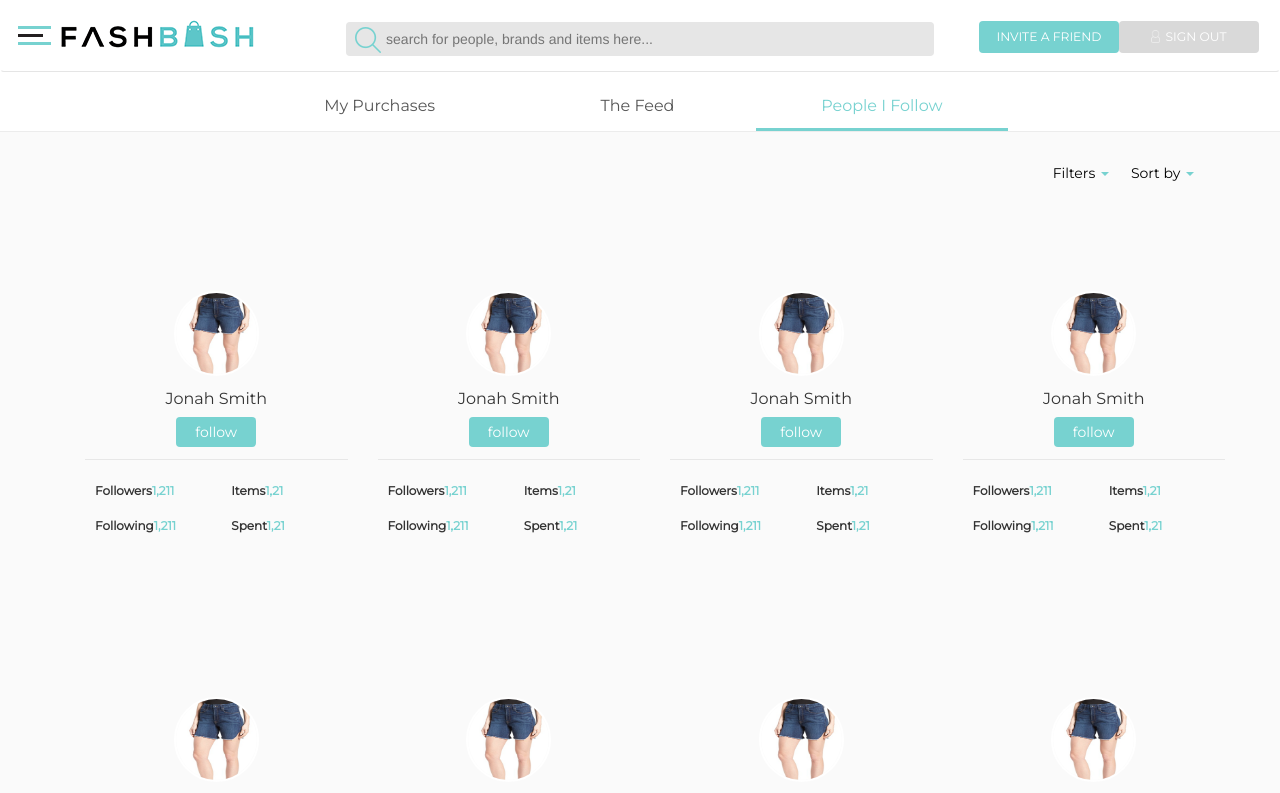
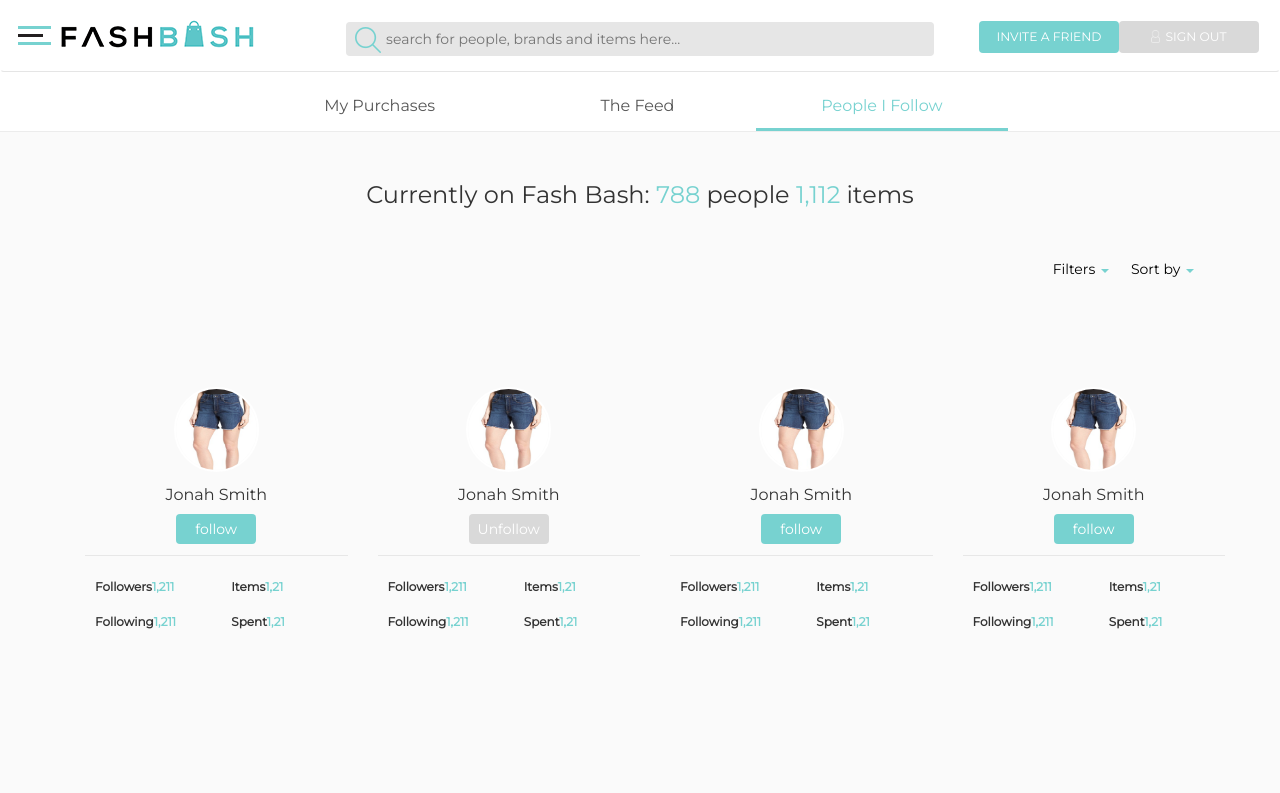
Before and after one commit to KhubaibGhouri/fashbash, an Angular app: page /follow in a window 1280 px wide. Shown: the top 793 px of the page. Built offline with nearby package versions, Linux system fonts and the light colour scheme.

Commit message:
commit by me

```diff
--- a/src/app/feeds/feeds.component.html
+++ b/src/app/feeds/feeds.component.html
@@ -7,8 +7,8 @@
 				<div class="menu_links box-menu">
 					<ul class="nav nav-pills nav-justified ul-box">
 					  <li><a data-toggle="pill" href="#home" >My Purchases</a></li>
-					  <li><a data-toggle="pill" href="#menu1">The Feed</a></li>
-					  <li class="active"><a data-toggle="pill" href="#menu2">People I Follow</a></li>
+					  <li class="active"><a data-toggle="pill" routerLink="/feeds">The Feed</a></li>
+					  <li ><a data-toggle="pill" href="#menu2" routerLink="/follow">People I Follow</a></li>
 					</ul>
 				</div>
 			</div>
@@ -44,12 +44,8 @@
     <h3>HOME</h3>
     <p>Some content.</p>
   </div>
-  <div id="menu1" class="tab-pane fade">
-    <h3>Menu 1</h3>
-    <p>Some content in menu 1.</p>
-  </div>
-  <div id="menu2" class="tab-pane fade  in active">
-  <div class="container" id="slimtest1">
+  <div id="menu1" class="tab-pane fade  in active">
+        <div class="container" id="slimtest1">
             <div class="row">
                     <div class="col-sm-3 col-xs-6 cardWrap_feed">
                         <p class="text-center p">Mezzo Rose Duvet Cover by Nynne Rosenvinge</p>
@@ -515,6 +511,11 @@
                     </div>
             </div>
         </div>
+
+  </div>
+  <div id="menu2" class="tab-pane fade ">
+<h3>Menu 1</h3>
+    <p>Some content in menu 1.</p>
   </div>
 </div>
 
--- a/src/app/follow/follow.component.css
+++ b/src/app/follow/follow.component.css
@@ -691,3 +691,14 @@ span.card-bottom_numbers {
 .mrgn_adj{
         margin-top: 80px;
 }
+.topHeader{
+       padding: 30px 0;
+    font-family: "Montserrat";
+    padding-bottom: 10px;
+}
+.topHeader h3 span{
+    color: #77D2D0;
+}
+.btn-grey{
+    background: #D9D9D9;
+}
--- a/src/app/follow/follow.component.html
+++ b/src/app/follow/follow.component.html
@@ -1,19 +1,24 @@
 
 <app-header-2></app-header-2>
+
 <div class="container-fluid main_border">
     <div class="container">
         <div class="row">
             <div class="menu_links box-menu">
                 <ul class="nav nav-pills nav-justified ul-box">
                     <li><a href="#" >My Purchases</a></li>
-                    <li><a href="#" >The Feed</a></li>
-                    <li class="active" ><a href="#">People I Follow</a></li>
+                    <li><a routerLink="/feeds" >The Feed</a></li>
+                    <li class="active" ><a routerLink="/follow">People I Follow</a></li>
                 </ul>
             </div>
         </div>
     </div>
 </div>
-
+<div class="container-fluid back_colour">
+    <div class="topHeader text-center">
+        <h3>Currently on Fash Bash: <span>788</span> people <span>1,112</span> items</h3>
+    </div>
+</div>
         <div class="container-fluid back_colour">
             <div class="container margin_adj">
                 <!--<h3 class="text-center heaging_1">Currently on Fash Bash: <span  class="nav_adj">788</span> prople <span class="nav_adj">1,112</span> Items</h3>-->
@@ -82,7 +87,7 @@
                                         <h3 class="card-profile-h card-profile-h_2">
                                         Jonah Smith
                                         </h3>
-                                        <a href="javascript:;" class="btn btn-profile">follow</a>
+                                        <a href="javascript:;" class="btn btn-grey btn-profile">Unfollow</a>
                                     </div>
                                     <div class="card-bottom">
                                         <div class="row box-txt">
--- a/src/app/header-2/header-2.component.css
+++ b/src/app/header-2/header-2.component.css
@@ -544,3 +544,6 @@ h3.card-profile-h {
 .btn-signout{
     background: #D9D9D9;
 }
+.nav_search{
+     font-family: 'Montserrat';
+}
--- a/src/app/popups/popups.component.css
+++ b/src/app/popups/popups.component.css
@@ -135,3 +135,6 @@ border-bottom:1px solid #eee;
     background: #eee;
     padding: 15px 0px;
 }
+.btn-rounded{
+    border-radius: 5px;
+}
--- a/src/app/popups/popups.component.html
+++ b/src/app/popups/popups.component.html
@@ -65,7 +65,7 @@
 			   </div>
 
 			   <div class="col-sm-12 margin-btm">
-			   		<button class="button_send  btn-md">GET MY PASSWORD</button>
+			   		<button class="button_send  btn-md btn-rounded">GET MY PASSWORD</button>
 			   </div><br><br><br><br><br><br>
 
 	        </div>
```
